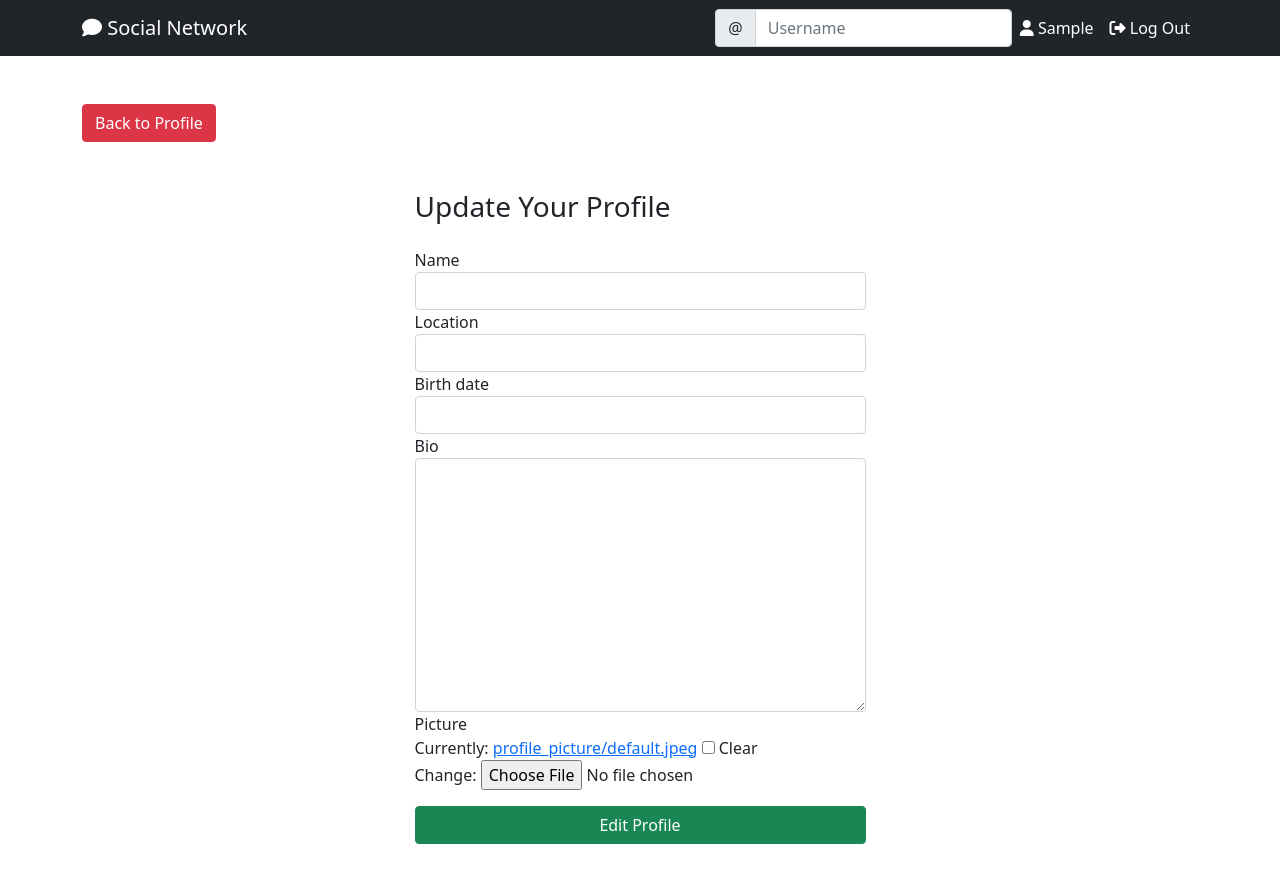
After one commit to bekzod818/SocialMediaWebSite, a Django app: page /social/profile/edit/1/ in a window 1280 px wide. The commit adds this page. Run offline with Django 3.2, Linux system fonts and the light colour scheme; the visitor is signed in with stand-in values (Sample User, id 1); data comes from the database, SQL or seed files in the repository; some libraries are stand-ins or nearby versions.

Commit message:
profile 2

```diff
--- a/social/models.py
+++ b/social/models.py
@@ -1,5 +1,7 @@
 from django.db import models
 from django.contrib.auth.models import User
+from django.db.models.signals import post_save
+from django.dispatch import receiver
 
 
 class Post(models.Model):
@@ -48,3 +50,14 @@ class UserProfile(models.Model):
 
     def __str__(self):
         return self.name
+
+
+@receiver(post_save, sender=User)
+def create_user_profile(sender, instance, created, **kwargs):
+    if created:
+        UserProfile.objects.create(user=instance)
+
+
+@receiver(post_save, sender=User)
+def save_user_profile(sender, instance, **kwargs):
+    instance.profile.save()
--- a/social/urls.py
+++ b/social/urls.py
@@ -1,5 +1,5 @@
 from django.urls import path
-from .views import PostListView, PostDetailView, PostEditView, PostDeleteView, CommentDeleteView, ProfileView
+from .views import PostListView, PostDetailView, PostEditView, PostDeleteView, CommentDeleteView, ProfileView, ProfileEditView
 
 urlpatterns = [
     path('', PostListView.as_view(), name='post-list'),
@@ -8,4 +8,5 @@ urlpatterns = [
     path('post/delete/<int:pk>/', PostDeleteView.as_view(), name='post-delete'),
     path('post/<int:post_pk>/comment/delete/<int:pk>/', CommentDeleteView.as_view(), name='comment-delete'),
     path('profile/<int:pk>/', ProfileView.as_view(), name="profile"),
+    path('profile/edit/<int:pk>/', ProfileEditView.as_view(), name="profile-edit"),
 ]
--- a/social/views.py
+++ b/social/views.py
@@ -114,3 +114,17 @@ class ProfileView(View):
         }
 
         return render(request, 'social/profile.html', context)
+
+
+class ProfileEditView(LoginRequiredMixin, UserPassesTestMixin, UpdateView):
+    model = UserProfile
+    fields = ['name', 'location', 'birth_date', 'bio', 'picture']
+    template_name = 'social/profile-edit.html'
+
+    def get_success_url(self):
+        pk = self.kwargs['pk']
+        return reverse_lazy('profile', kwargs={'pk': pk})
+
+    def test_func(self):
+        profile = self.get_object()
+        return self.request.user == profile.user
--- /dev/null
+++ b/templates/social/profile-edit.html
@@ -0,0 +1,30 @@
+{% extends 'landing/base.html' %}
+{% load crispy_forms_tags %}
+
+{% block title %} Profile Edit {% endblock %}
+
+{% block content %}
+    <div class="container">
+        <div class="row mt-5">
+            <div class="col-md-3 col-sm-6">
+                <a href="{% url 'profile' object.pk %}" class="btn btn-danger">Back to Profile</a>
+            </div>
+        </div>
+        <div class="row justify-content-center mt-5">
+            <div class="col-md-5 col-sm-12">
+                <h3>Update Your Profile</h3>
+            </div>
+        </div>
+        <div class="row justify-content-center mt-3 mb-5">
+            <div class="col-md-5 col-sm-12">
+                <form method="POST" enctype="multipart/form-data">
+                    {% csrf_token %}
+                    {{ form | crispy }}
+                    <div class="d-grid gap-2">
+                        <button class="btn btn-success mt-3">Edit Profile</button>
+                    </div>
+                </form>
+            </div>
+        </div>
+    </div>
+{% endblock content %}
```
Also changed, not shown: templates/social/profile.html (+18 -2 lines), media/profile_picture/2021/08/02/Bradley-Cooper-Face-Closeup-300x379.jpg (added), media/profile_picture/2021/08/02/Picture1-20.png (added), media/profile_picture/2021/08/02/default_4qEyPry.jpeg (added).
